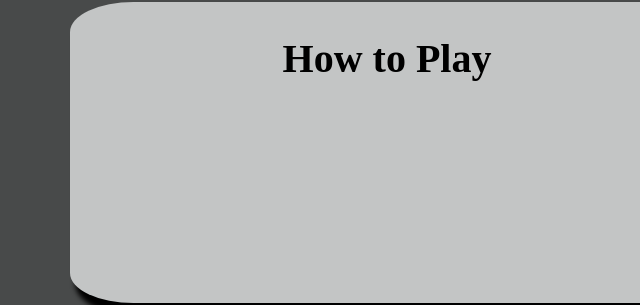
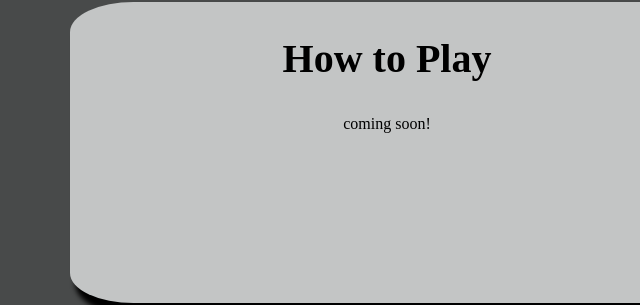
Before and after one commit to JLKohl/Personal-Project, a plain HTML site: page rules.htm in a window 1280 px wide. Shown: the part 282-587 px from the top of the page, 253-893 px from the left. Drawn offline with Linux system fonts and the light colour scheme.

Commit message:
Merge remote-tracking branch 'origin/main'
# Conflicts:
#	game.html
#	styles/main_styles.css

```diff
--- a/rules.htm
+++ b/rules.htm
@@ -14,7 +14,7 @@
     <div class="wrapper">
         <section class="sectionOne">
             <h1>How to Play</h1>
-
+            <p>coming soon!</p>
         </section>
     </div>
 </body>
```
Also changed, not shown: script/gameMechanics.mjs (added).
